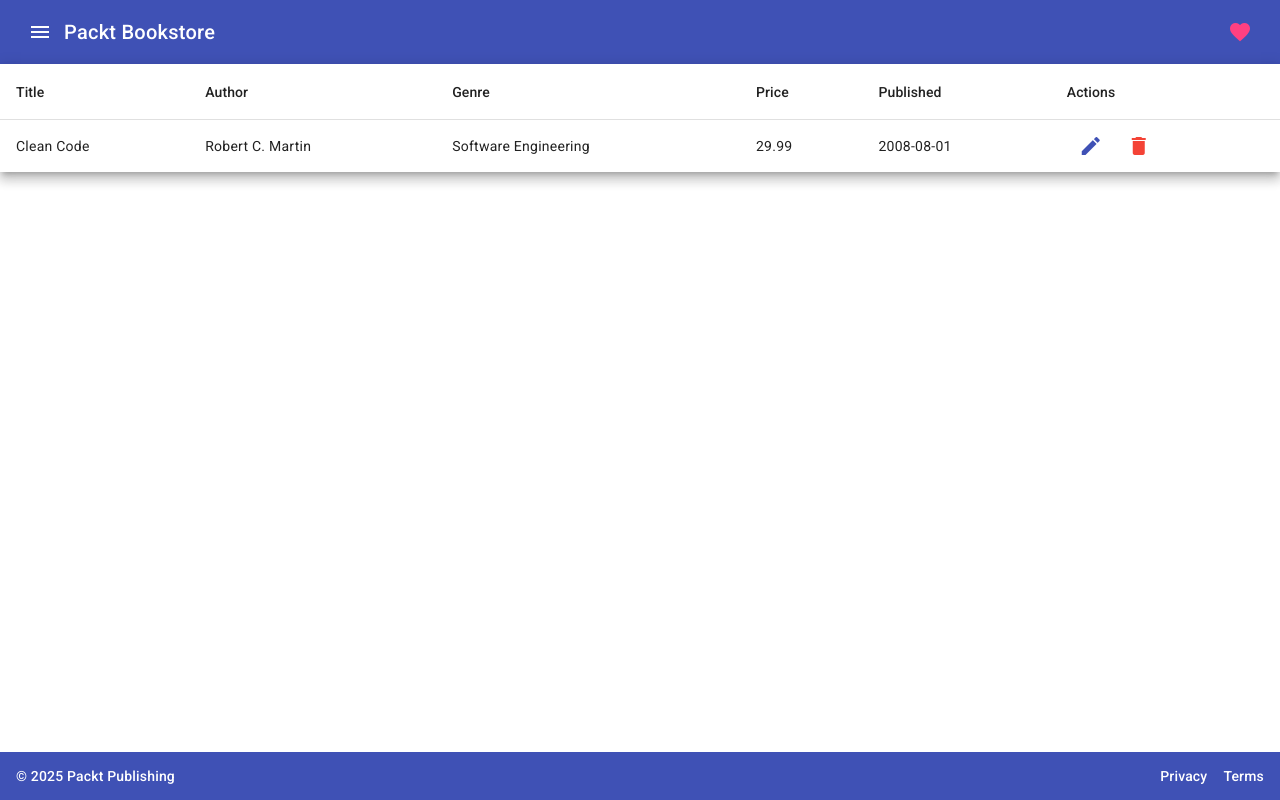
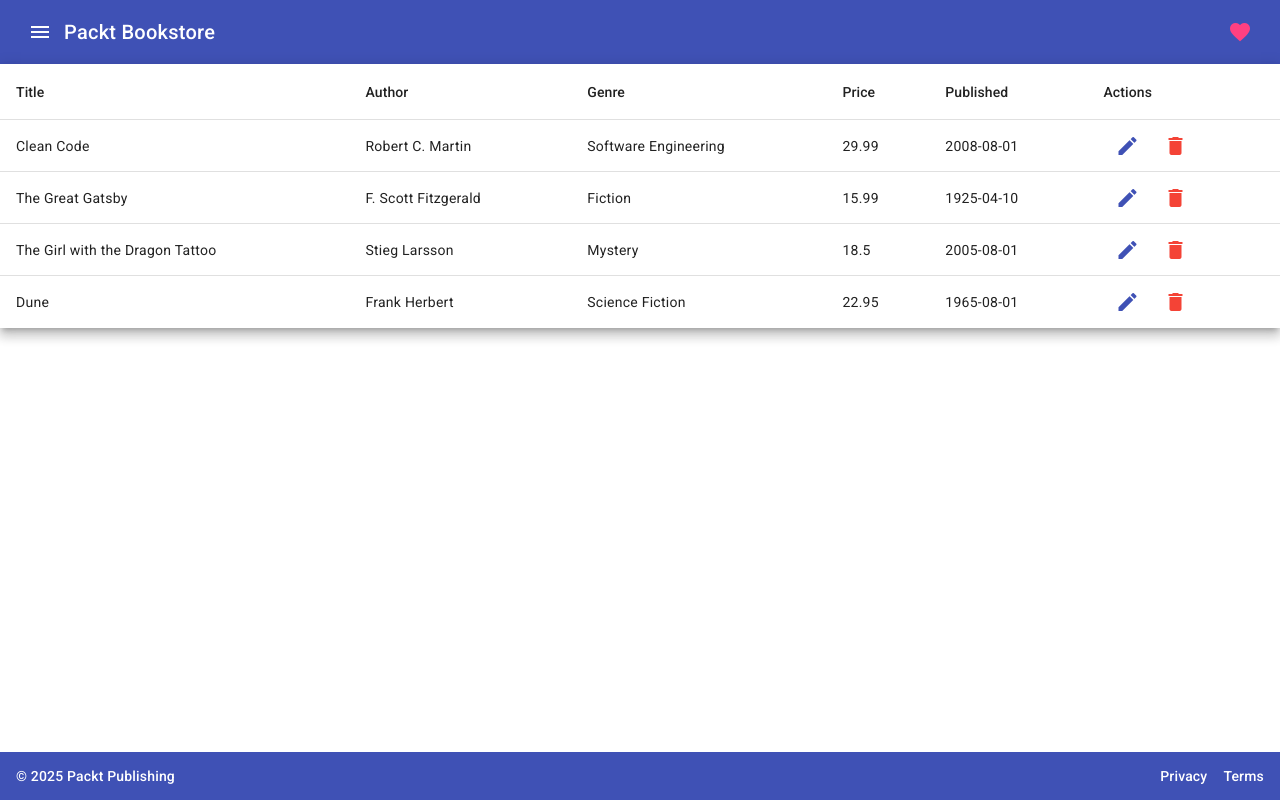
Before and after one commit to PacktPublishing/Spring-Boot-and-Angular-2E_Frontend, an Angular app in the folder chapter-10/: page /books in a window 1280 px wide. Built offline with nearby package versions, Linux system fonts and the light colour scheme.

Commit message:
AI workflow examples.

```diff
--- a/chapter-10/src/app/features/books/pages/list/list.ts
+++ b/chapter-10/src/app/features/books/pages/list/list.ts
@@ -16,6 +16,27 @@
       price: 29.99,
       published: '2008-08-01'
     },
+    {
+      title: 'The Great Gatsby',
+      author: 'F. Scott Fitzgerald',
+      genre: 'Fiction',
+      price: 15.99,
+      published: '1925-04-10'
+    },
+    {
+      title: 'The Girl with the Dragon Tattoo',
+      author: 'Stieg Larsson',
+      genre: 'Mystery',
+      price: 18.50,
+      published: '2005-08-01'
+    },
+    {
+      title: 'Dune',
+      author: 'Frank Herbert',
+      genre: 'Science Fiction',
+      price: 22.95,
+      published: '1965-08-01'
+    },
   ];
 
   headers: { headerName: string; fieldName: keyof Book }[] = [
--- a/chapter-10/src/app/shared/layout/footer/footer.html
+++ b/chapter-10/src/app/shared/layout/footer/footer.html
@@ -2,7 +2,7 @@
   <mat-toolbar color="primary" class="footer">
     <span class="footer-text">© 2025 Packt Publishing</span>
     <span class="spacer"></span>
-    <a mat-button href="/privacy">Privacy</a>
-    <a mat-button href="/terms">Terms</a>
+    <a mat-button href="/privacy" aria-label="Privacy Policy" role="button">Privacy</a>
+    <a mat-button href="/terms" aria-label="Terms and Conditions" role="button">Terms</a>
   </mat-toolbar>
 </footer>
```
